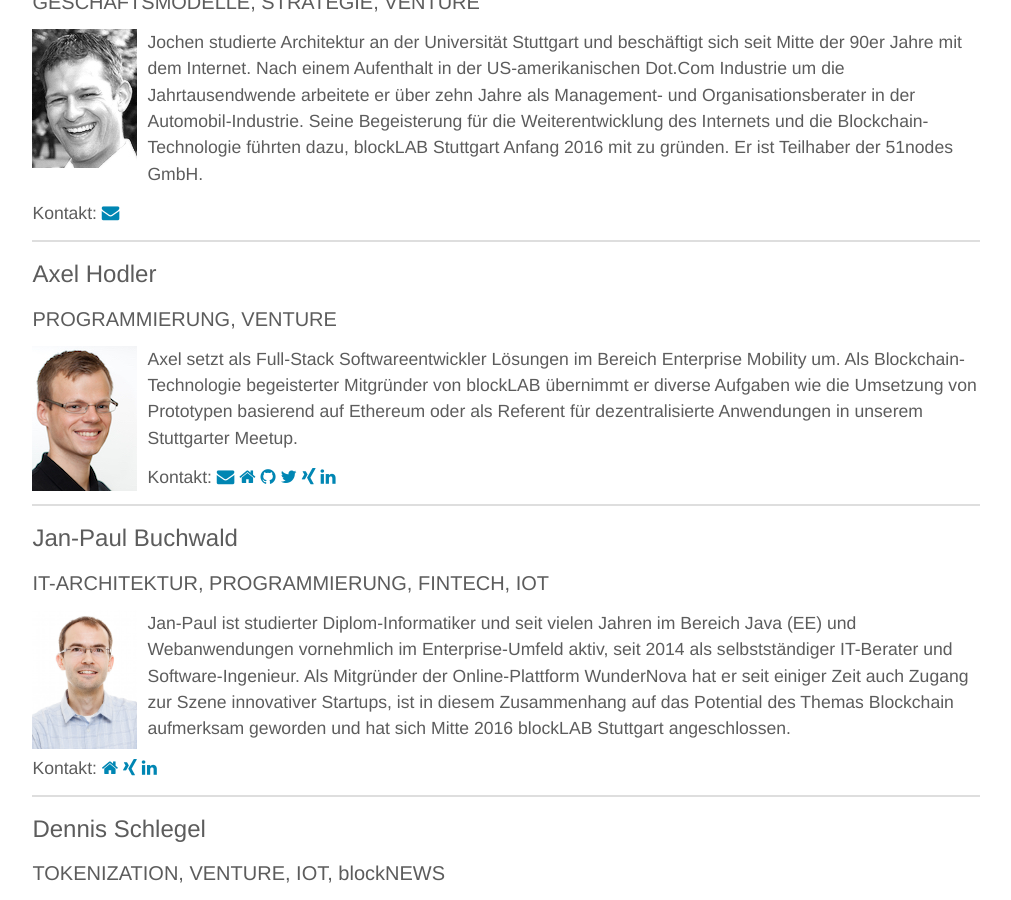
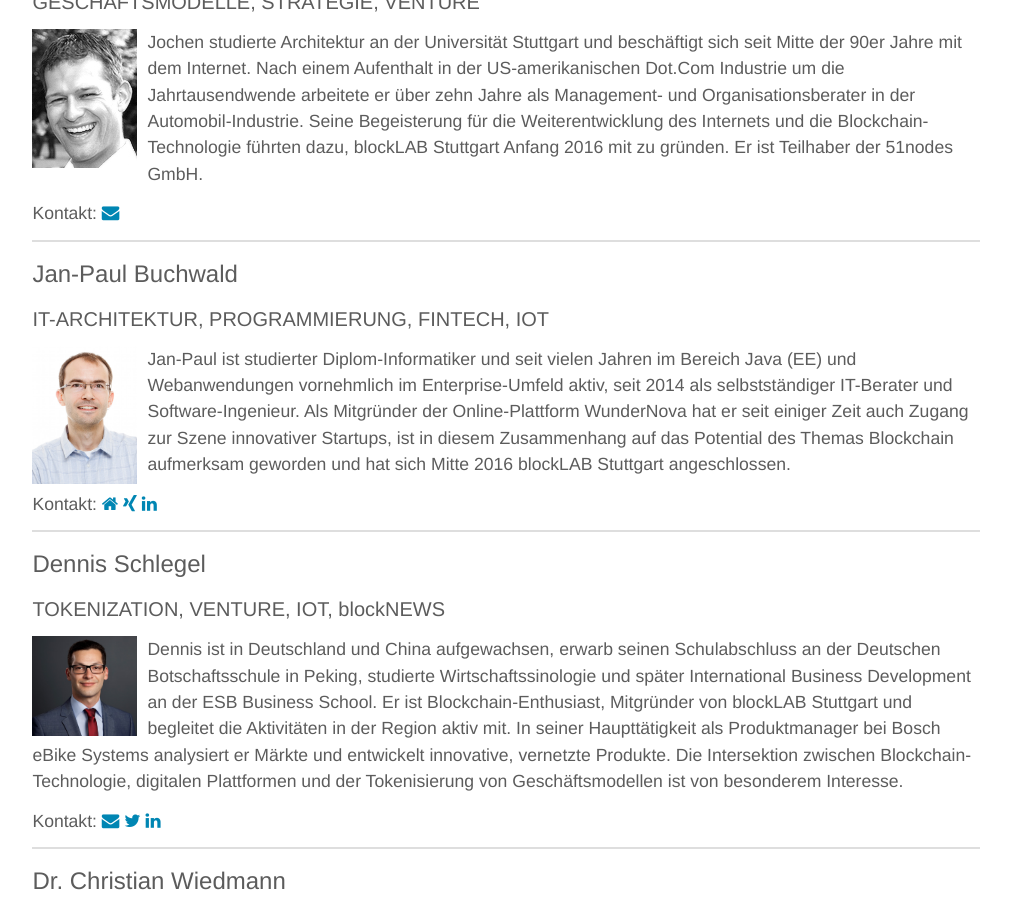
Before and after one commit to blocklab/site, a Jekyll site: the page built from team.md, in a window 1280 px wide and 900 px high, scrolled down 598 px. Shown: the whole window, without its empty margins (134-1145 px from the left). Built offline with Jekyll 4.4.1, drawn with Linux system fonts in a browser that asks for light colours.

Commit message:
Update team.yml

```diff
--- a/_data/team.yml
+++ b/_data/team.yml
@@ -4,18 +4,6 @@
   topics: GESCHÄFTSMODELLE, STRATEGIE, VENTURE
   description: Jochen studierte Architektur an der Universität Stuttgart und beschäftigt sich seit Mitte der 90er Jahre mit dem Internet. Nach einem Aufenthalt in der US-amerikanischen Dot.Com Industrie um die Jahrtausendwende arbeitete er über zehn Jahre als Management- und Organisationsberater in der Automobil-Industrie. Seine Begeisterung für die Weiterentwicklung des Internets und die Blockchain-Technologie führten dazu, blockLAB Stuttgart Anfang 2016 mit zu gründen. Er ist Teilhaber der 51nodes GmbH.
   mail: kassberger@blocklab.de
-
-- id: axel
-  name: Axel Hodler
-  image: /assets/images/team/axel.jpg
-  topics: PROGRAMMIERUNG, VENTURE
-  description: Axel setzt als Full-Stack Softwareentwickler Lösungen im Bereich Enterprise Mobility um. Als Blockchain-Technologie begeisterter Mitgründer von blockLAB übernimmt er diverse Aufgaben wie die Umsetzung von Prototypen basierend auf Ethereum oder als Referent für dezentralisierte Anwendungen in unserem Stuttgarter Meetup.
-  mail: axel@hodler.co
-  web: http://hodler.co
-  github: axelhodler
-  twitter: axelhodler
-  xing: Axel_Hodler
-  linkedin: axel-hodler-a92343a8
 
 - id: jan-paul
   name: Jan-Paul Buchwald
@@ -34,16 +22,6 @@
   mail: dennis@blocklab.de
   linkedin: dennis-schlegel-896732158
   twitter: DennisSchlege14
-
-
-
-#- id: arnd
-#  title: Dr.
-#  name: Arnd-Christian Kulow
-#  image: /assets/images/team/kulow.jpg
-#  topics: "Lawconcepts: Recht, Technik, Organisation"
-#  description: Arnd ist Rechtsanwalt, Mediator und Syndikusrechtsanwalt in einem mittelständischen Medienunternehmen, zert. und gepr. Java-Programmierer (SGD), zert. Datenschutzbeauftragter (DSB-TÜV SÜD), zert. Fachkraft u. Beauftragter für Qualitätsmanagement DIN EN ISO 9001:2015 (QMF/QMB-TÜV SÜD), gepr. Nachweis der besonderen theoretischen Kenntnisse für den Fachanwalt IT-Recht, gem. § 2 FAO (DAV 2006), stv. Mitglied des Prüfungsausschusses für den FA-IT Recht bei der RAK Stuttgart, Dozent für ERV bei Rechtsfachwirtsausbildung im Fortbildungsinstitut der RAK Stuttgart, Mitglied des ERV Ausschuss bei der BRAK, Lehrbeauftragter für das Recht der Neuen Medien an den Universitäten Bayreuth und Tübingen.
-#  web: http://www.kanzlei-kulow.de
 
 - id: christian
   title: Dr.
```
